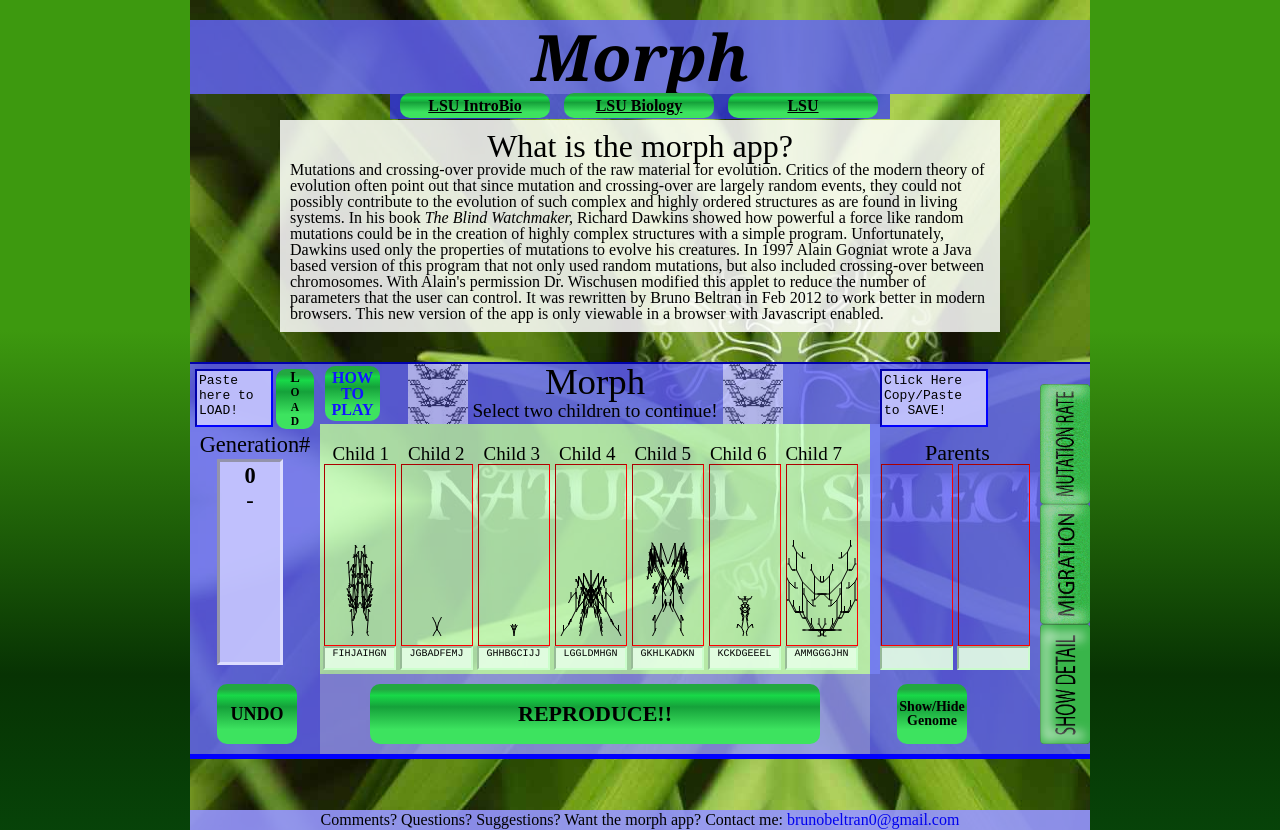
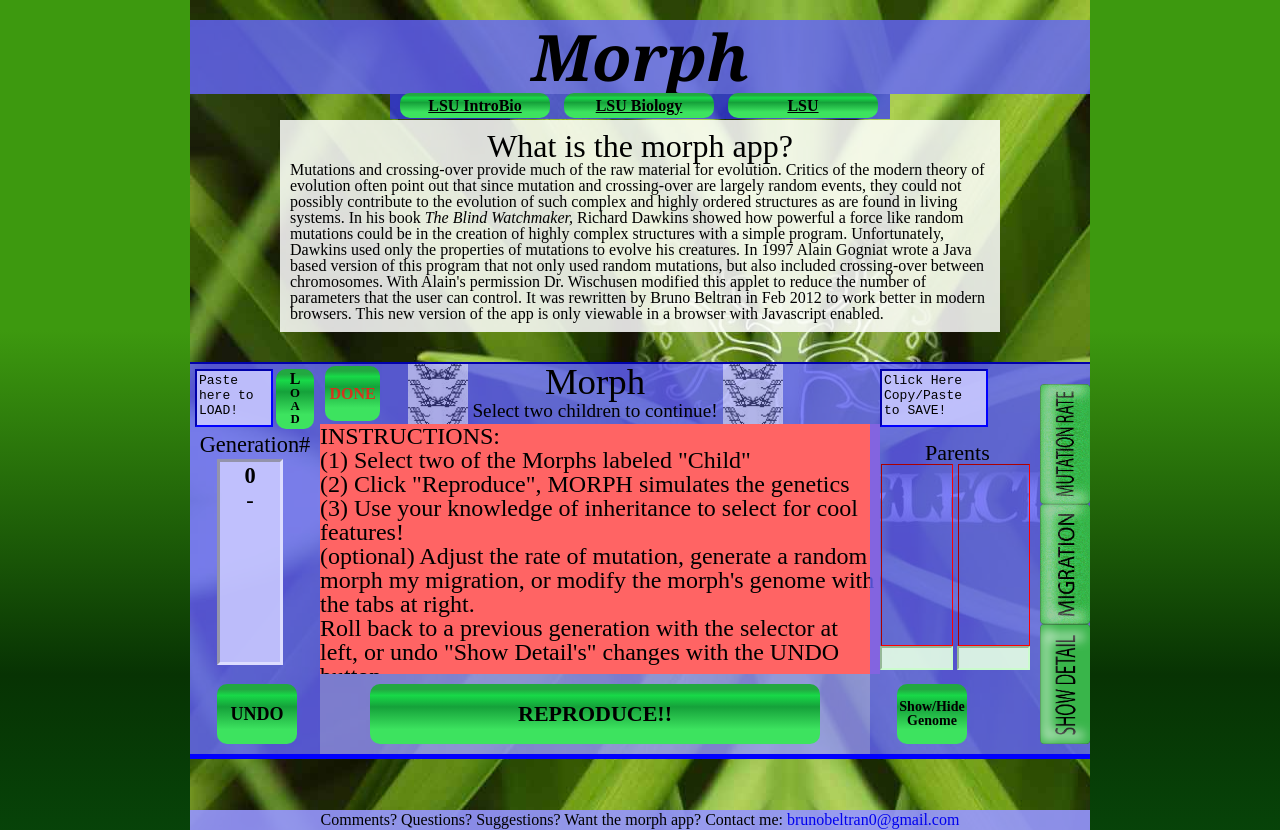
Before and after one commit to brunobeltran/MorphApp, a plain HTML site: page index.html in a window 1280 px wide. Both pictures are taken after a click on the button "HOW TO PLAY". Drawn offline with Linux system fonts and the light colour scheme.

Commit message:
Controller updated to support the

```diff
--- a/MorphModel.js
+++ b/MorphModel.js
@@ -98,7 +98,7 @@ MorphModel.prototype.randomGenome = function()
 	}
 	// magically returns a string holding the new genome
 	return genomeCharArray.map(function(value){return String.fromCharCode(value);}).join().replace(/,/gi, "");
-}
+};
 
 /**METHOD : MorphModel.cross(string, string)
  * Takes two genomes of equal length
@@ -142,7 +142,7 @@ MorphModel.prototype.cross = function(genomeString1, genomeString2)
 	}
     return [genomeCharArray1.join().replace(/,/gi,""),
             genomeCharArray2.join().replace(/,/gi,"")];
-}
+};
 
 /**METHOD : MorphModel.mutate(string)
  * Takes one "crossed-over" genome
@@ -186,4 +186,4 @@ MorphModel.prototype.mutate = function(genomeString)
 	{
 	    return genomeString;
 	}
-}
+};
--- a/MorphView.js
+++ b/MorphView.js
@@ -52,7 +52,7 @@ function MorphView(insertionpoint)
 MorphView.prototype.init = function()
 {
     //TODO figure out how to print a VERY long string
-}
+};
 
 /**METHOD : MorphView.draw(string, int)
  * Takes a genome and an int (number) corresponding to the canvas to draw to
@@ -72,7 +72,7 @@ MorphView.prototype.draw = function(genome, canvasNumber)
     // draw the morph
     this.phenotype(genome, canvasId);
 
-}
+};
 
 /**METHOD : MorphView.phenotype(string, int)
  * Takes a genome and an int (number) representing the canvas to draw in
@@ -121,7 +121,7 @@ MorphView.prototype.phenotype = function(genomeString, canvasId)
     }
     context.strokeStyle="black";
     context.stroke();
-}
+};
 
 /**HELPER METHOD : MorphView.transcript(string)
  * Called by MorphView.phenotype(string,int)
@@ -172,7 +172,7 @@ MorphView.prototype.transcript = function(genomeString)
 	// will recursively generate points to a stack height of treeHeight
 	this.tree(0,0,treeHeight,0);
 	return 0;
-}
+};
 
 
 /**RECURSIVE HELPER METHOD : MorphView.tree(int,int,int,int)
@@ -218,7 +218,7 @@ MorphView.prototype.tree = function(oldX, oldY, order, direction)
         this.tree(newX, newY, order - 1, direction - 1);
         this.tree(newX, newY, order - 1, direction + 1);
     }
-}
+};
 
 /**METHOD : MorphView.newGeneration()
  * Updates the generation numbers, moves selected children to the "parents" slot
@@ -252,7 +252,7 @@ MorphView.prototype.newGeneration = function()
     $(".generationNumber").css("font-weight","normal");
     // highlight the current generation
     document.getElementById("gen".concat(this.generation)).style.fontWeight = "bold";
-}
+};
 
 /**METHOD : MorphView.save()
  * Write out the state of the app into the save box and MorphView.generationData
@@ -277,7 +277,7 @@ MorphView.prototype.save = function()
     }
     // gets the "detail" canvas
     document.getElementById("saveBox").innerHTML += "];"
-}
+};
 
 /**METHOD : MorphView.getGenome(int)
  * Takes a int (number) and gets the corresponding genome
@@ -286,7 +286,7 @@ MorphView.prototype.getGenome = function(index)
 {
     var id = "genomeText".concat(index.toString());
     return document.getElementById(id).innerHTML;
-}
+};
 
 /**METHOD : MorphView.highlight()
  * Takes a list of morph canvases and marks the correct ones as selected
@@ -303,4 +303,13 @@ MorphView.prototype.highlight = function(list)
     {
         list[1].style.outline="3px outset red";
     }
+};
+
+MorphView.prototype.showError = function(errstring)
+{
+    $("#errBox").html(errstring);
+    $("#errBox").css("z-index","3");
+    $("#errBox").animate({opacity:1}, 1500, function(){
+        $("#errBox").animate({opacity:0,"z-index":-3}, 2000);
+    });
 }
--- a/MorphViewController.js
+++ b/MorphViewController.js
@@ -236,12 +236,13 @@ function loadSession()
     // get the data section of the save dialog
     var newGenData = document.loadForm.loadBox.value;
     // this regex should extract every instance of an array of genome strings
-    var genExtractor = /\[(?:"([A-N])*"(,\s)*)*\]/g;
+    var genExtractor = /\[(?:"([A-M]{8}[J-N]{1})*"(,\s)*)*\]/g;
 
     var newGenerations = newGenData.match(genExtractor);
     if (newGenerations == null)
     {
-        document.loadForm.loadBox.value = "Faulty data...";
+        document.loadForm.loadBox.value = "Faulty data..."
+        appView.showError("Faulty Generation Data...");
         return;
     }
     // because of how we saved the generation data....magic happens
@@ -255,8 +256,7 @@ function loadSession()
         appView.newGeneration();
     }
     selectGeneration(
-     document.getElementById("gen".concat(appView.generationData.length-1)),
-                                                                            -1);
+     document.getElementById("gen".concat(appView.generationData.length-1)),-1);
 }
 
 // if there have been changes to the current generation, revert, else
@@ -301,6 +301,31 @@ $(document).ready(function(){
             $("#loadButtonPressed").css("opacity",0);
         }
         $(event.target).removeClass("buttonPressed");
+    });
+    // prints the detailed instructions
+    $("#helpButton").click(function(){
+        if (document.getElementById("helpButton").innerHTML == "DONE")
+        {
+            $("#helpButton").html("HOW<br/>TO<br/>PLAY");
+            $("#errBox").animate({"opacity":0,"top":"60px","font-size":"2em"},1500);
+            $("#errBox").css({"z-index":"-3", "text-align":"center"});
+            return;
+        }
+		$("#helpButton").html("DONE");
+		var helpString = "INSTRUCTIONS:<br/>"+
+						 "(1) Select two of the Morphs labeled \"Child\"<br/>"+
+						 "(2) Click \"Reproduce\", MORPH simulates the "+ "genetics<br/>"+
+						 "(3) Use your knowledge of inheritance to select for "+ "cool features!<br/>"+
+						 "(optional) Adjust the rate of mutation, generate a "+
+						 "random morph my migration, or modify the morph's "+
+						 "genome with the tabs at right."+
+						 "<br/> Roll back to a previous generation with the "+
+						 "selector at left, or undo \"Show Detail's\" changes "+
+						 "with the UNDO button";
+		$("#errBox").html(helpString);
+		$("#errBox").css({"z-index":"3","top":"0px","font-size":"1.5em","text-align":"left"});
+		$("#errBox").animate({"opacity":1},1500);
+
     });
 	// toggles the visibility of the genome text boxes
 	$("#toggleGenomeViewButton").click(function(){
@@ -371,10 +396,17 @@ $(document).ready(function(){
 	});
 	// submits the genome changes in the "show detail" box
 	$("#submitGenomeButton").click(function(){
+	    // if there's no morph being displayed, warn the user...
+	    if (document.getElementById("detailLabel").innerHTML == 0)
+	    {
+	        appView.showError("MORPH can't detect any children in the Detail Box...");
+	        return;
+	    }
 	    var newGenome =
-	                document.genomeForm.genomeText10.value.match(/[A-M]*[J-N]/);
+	           document.genomeForm.genomeText10.value.match(/[A-M]{8}[J-N]{1}/);
 	    if (newGenome == null)
 	    {
+	        appView.showError("Please use a valid genome, /[A-M]{8}[J-N]{1}/");
 	        return;
 	    }
 	    appView.draw(
--- a/index.html
+++ b/index.html
@@ -18,7 +18,7 @@
         <!-- Tells Facebook which picture to include in "likes" -->
         <meta property="og:image" content="https://xythos.lsu.edu/users/bbeltr1/public/images/naturalselection.jpg"/>
         <title>Morph Applet Test Page</title>
-        <!-- Google+ Button -->
+        <!-- Google+ Button
 		<script type="text/javascript">
 		  (function() {
 			var po = document.createElement('script'); po.type = 'text/javascript'; po.async = true;
@@ -26,6 +26,7 @@
 			var s = document.getElementsByTagName('script')[0]; s.parentNode.insertBefore(po, s);
 		  })();
 		</script>
+		-->
 		<!-- Google Analytics -->
         <script type="text/javascript">
 
@@ -45,7 +46,7 @@
 
 
     <body>
-    <!--Facebook "Like" Button -->
+    <!--Facebook "Like" Button
 	<div id="fb-root"></div>
 	<script>(function(d, s, id) {
 	  var js, fjs = d.getElementsByTagName(s)[0];
@@ -53,7 +54,7 @@
 	  js = d.createElement(s); js.id = id;
 	  js.src = "//connect.facebook.net/en_US/all.js#xfbml=1";
 	  fjs.parentNode.insertBefore(js, fjs);
-	}(document, 'script', 'facebook-jssdk'));</script>
+	}(document, 'script', 'facebook-jssdk'));</script>-->
 
     <div id="theWholeThing">
         <img id="backgroundImage" src="images/naturalselectionsmall.jpg" alt="background image" />
@@ -73,7 +74,7 @@
             <p id="introduction">
             Mutations and crossing-over provide much of the raw material for evolution. Critics of the modern theory of evolution often point out that since mutation and crossing-over are largely random events, they could not possibly contribute to the evolution of such complex and highly ordered structures as are found in living systems. In his book <cite>The Blind Watchmaker,</cite> Richard Dawkins showed how powerful a force like random mutations could be in the creation of highly complex structures with a simple program. Unfortunately, Dawkins used only the properties of mutations to evolve his creatures. In 1997 Alain Gogniat wrote a Java based version of this program that not only used random mutations, but also included crossing-over between chromosomes. With Alain's permission Dr. Wischusen modified this applet to reduce the number of parameters that the user can control. It was rewritten by Bruno Beltran in Feb 2012 to work better in modern browsers. This new version of the app is only viewable in a browser with Javascript enabled.
             </p>
-            <!-- "Like" and "Google+" buttons -->
+            <!-- "Like" and "Google+" buttons
             <ul id="likeButtons">
             <li><div class="fb-like" data-href="http://www.brunobeltran.com" data-send="true" data-width="450" data-show-faces="true"></div>
             </li>
@@ -81,6 +82,7 @@
             <g:plusone annotation="inline"></g:plusone>
             </li>
             </ul>
+            -->
 
         </div>
 
@@ -109,6 +111,9 @@
 				<h3 id="promptLabel">Select two children to continue!</h3>
 			</div>
 			<div id="center">
+			    <div id="errBox">
+			    <!-- For printing out pretty error messages -->
+			    </div>
 			    <ul class="morphTitleList" id="morphTitleList1">
 			        <li><h4>Child 1  </h4></li>
 			        <li><h4>Child 2  </h4></li>
--- a/morph.css
+++ b/morph.css
@@ -265,8 +265,9 @@ textarea
 	        top:5px;
 	        height:60px;
 	        width:38px;
-	        font-size:.9em;
+	        font-size:1em;
 	        text-align:center;
+	        line-height:.8;
 	    }
 	    #loadImg
 	    {
@@ -332,7 +333,7 @@ textarea
 	        left:5px;
 	        height:55px;
 	        width:55px;
-	        color:rgba(20,20,255,1);
+	        color:rgba(255,20,20,.8);
 	    }
 	    .decoration
 	    {
@@ -370,6 +371,16 @@ textarea
 		background-color:rgba(200,255,200,0.8);
 		z-index:0;
 	}
+	    #errBox
+	    {
+	        position:absolute;
+	        top:60px;
+	        width:560px;
+	        background-color:rgba(255,100,100,1);
+	        z-index:-3;
+	        text-align:center;
+	        font-size:2em;
+	    }
 	    #morphTitleList1
 	    {
 	        position:absolute;
```
